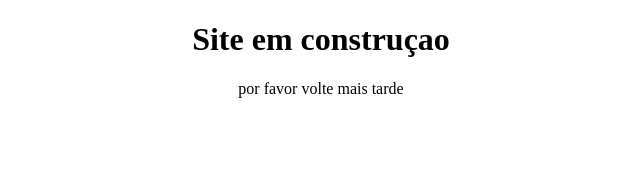
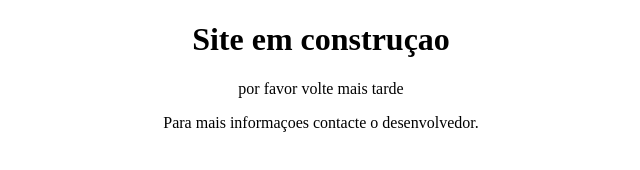
Before and after one commit to AlvaroDeCarvalhoLeal/git-na-pratica, a plain HTML site: page index.html in a window 1280 px wide. Shown: the whole page, without its empty margins (319-959 px from the left). Drawn offline with Linux system fonts and the light colour scheme.

Commit message:
adicionado mensagem para contatar o desenvolvedor

```diff
--- a/index.html
+++ b/index.html
@@ -9,6 +9,7 @@
     <div style="text-align: center;">
         <h1>Site em construçao</h1>
         <p>por favor volte mais tarde</p>
+        <p>Para mais informaçoes contacte o desenvolvedor.</p>
     </div>
 </body>
 </html>
```
